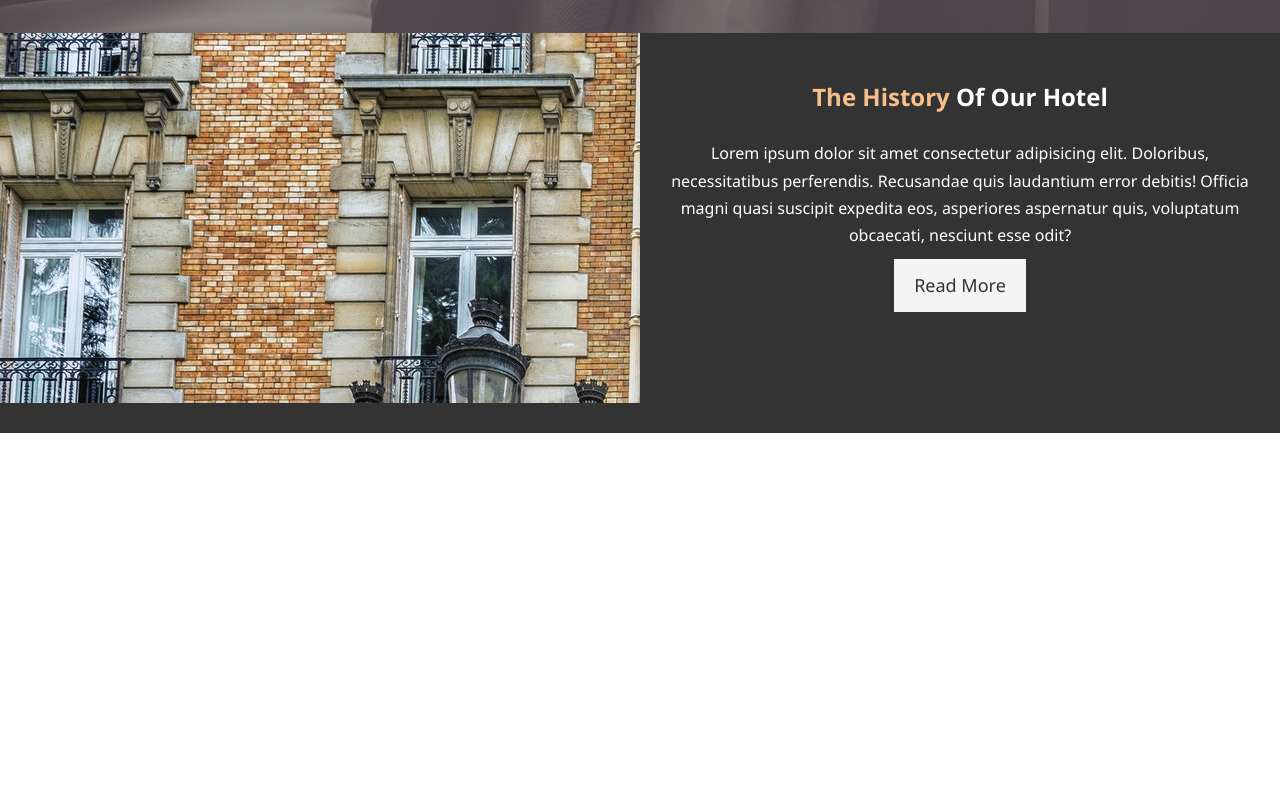
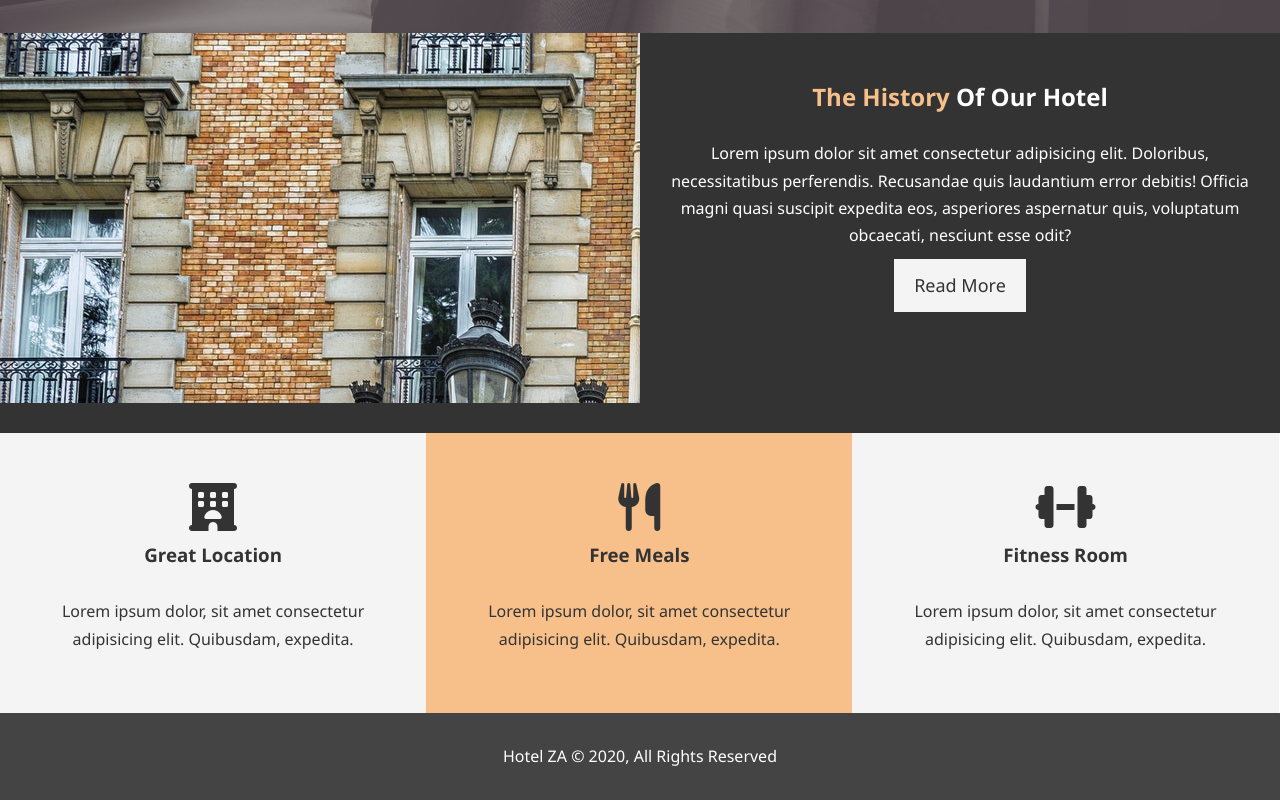
Before and after one commit to zeeatwork/basic-css-hotel-site, a plain HTML site: page index.html in a window 1280 px wide. Shown: the part 634-1434 px from the top of the page. Before the commit the page ends 1067 px from the top, so only its background shows below. Drawn offline with Linux system fonts and the light colour scheme.

Commit message:
homepage styling complete

```diff
--- a/css/style.css
+++ b/css/style.css
@@ -47,8 +47,12 @@
 }
 
 .bg-primary {
-  background-color: #333333;
-  color: #f7c08a;
+  color: #333333;
+  background: #f7c08a;
+}
+
+.clr {
+  clear: both;
 }
 
 .btn:hover {
@@ -163,3 +167,24 @@ p {
 info-content {
   padding-bottom: 30px;
 }
+
+/* Features */
+.box {
+  float: left;
+  width: 33.3%;
+  padding: 50px;
+  text-align: center;
+}
+
+.box i {
+  margin-bottom: 10px;
+}
+
+/* Footer */
+
+#main-footer {
+  text-align: center;
+  background: #444444;
+  color: white;
+  padding: 20px;
+}
--- a/index.html
+++ b/index.html
@@ -5,6 +5,7 @@
   <meta name="viewport" content="width=device-width, initial-scale=1.0">
   <meta name="description" content="Welcome to an Extraordinary Hotel in Philadelphia">
   <meta name="keywords" content="hotel, luxury, philadelphia, mid-atlantic hotel">
+  <script src="https://kit.fontawesome.com/24d70e429f.js" crossorigin="anonymous"></script>
   <link rel="stylesheet" href="css/style.css">
   <title>Hotel ZA  | Welcome</title>
 </head>
@@ -41,5 +42,27 @@
       <a href="about.html" class="btn btn-light">Read More</a>
     </div>
   </section>
+
+  <section id="features">
+    <div class="box bg-light">
+      <i class="fas fa-hotel fa-3x"></i>
+      <h3>Great Location</h3>
+      <p>Lorem ipsum dolor, sit amet consectetur adipisicing elit. Quibusdam, expedita.</p>
+    </div>
+    <div class="box bg-primary">
+      <i class="fas fa-utensils fa-3x"></i>
+      <h3>Free Meals</h3>
+      <p>Lorem ipsum dolor, sit amet consectetur adipisicing elit. Quibusdam, expedita.</p>
+    </div>
+    <div class="box bg-light">
+      <i class="fas fa-dumbbell fa-3x"></i>
+      <h3>Fitness Room</h3>
+      <p>Lorem ipsum dolor, sit amet consectetur adipisicing elit. Quibusdam, expedita.</p>
+    </div>
+  </section>
+    <div class="clr"></div>
+  <footer id="main-footer">
+    <p>Hotel ZA &copy; 2020, All Rights Reserved</p>
+  </footer>
 </body>
 </html>
```
